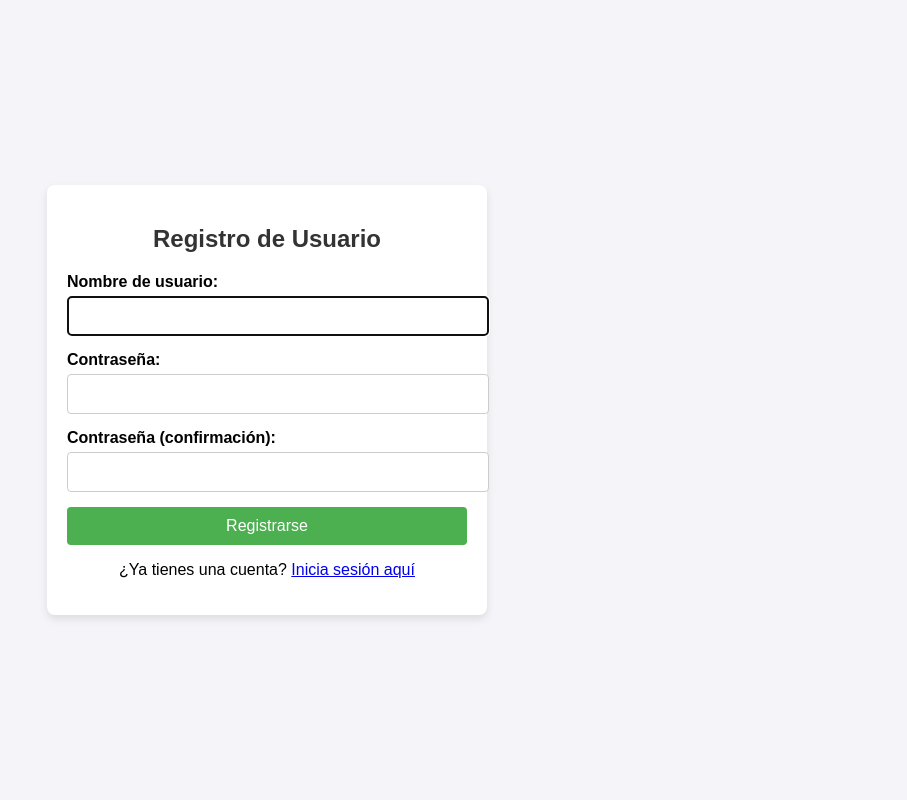
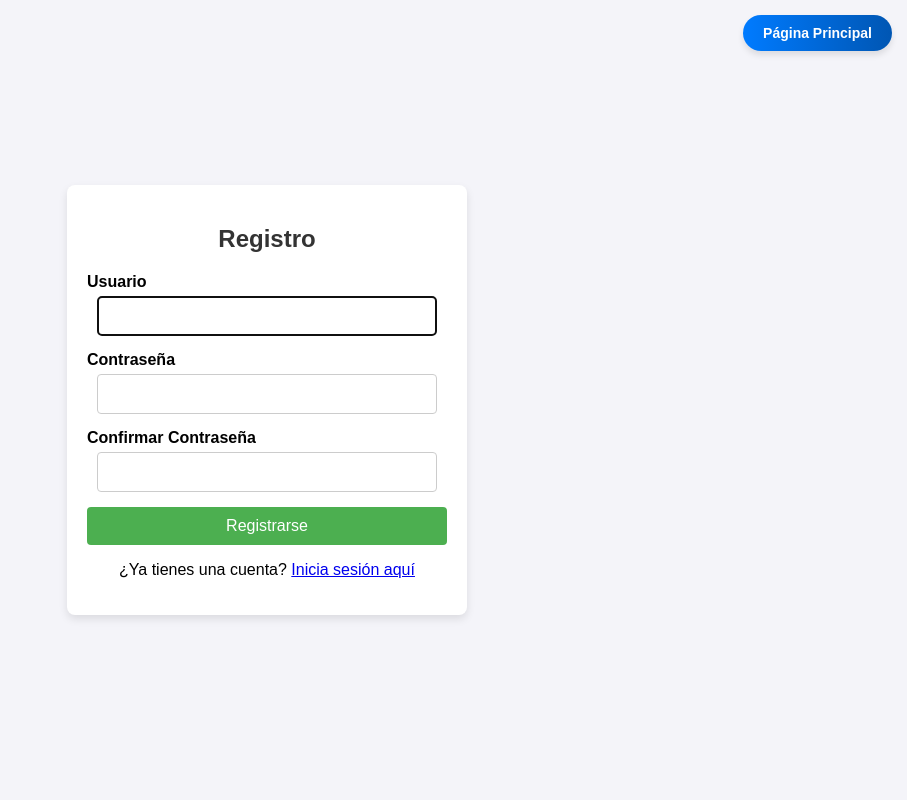
Before and after one commit to HectorNG840/tienda_Esoterica, a Django app: page /register/ in a window 1280 px wide. Shown: the whole page, without its empty margins (373-1280 px from the left). Run offline with Django 5.2, Linux system fonts and the light colour scheme.

Commit message:
feat: updated visuals and forms for login and register

```diff
--- a/tienda/tiendaEsoterica/templates/tiendaEsoterica/register.html
+++ b/tienda/tiendaEsoterica/templates/tiendaEsoterica/register.html
@@ -3,7 +3,7 @@
 <head>
     <meta charset="UTF-8">
     <meta name="viewport" content="width=device-width, initial-scale=1.0">
-    <title>Registro de Usuario</title>
+    <title>Tienda Esotérica</title>
     <style>
         body {
             font-family: Arial, sans-serif;
@@ -13,6 +13,7 @@
             align-items: center;
             min-height: 100vh;
             margin: 0;
+            position: relative;
         }
         .register-container {
             background-color: #fff;
@@ -21,6 +22,7 @@
             box-shadow: 0 4px 8px rgba(0, 0, 0, 0.1);
             width: 100%;
             max-width: 400px;
+            box-sizing: border-box;
         }
         h2 {
             color: #333;
@@ -28,18 +30,21 @@
         }
         .form-group {
             margin-bottom: 15px;
+            position: relative;
         }
         label {
             display: block;
             font-weight: bold;
             margin-bottom: 5px;
         }
-        input[type="text"], input[type="password"] {
-            width: 100%;
+        input[type="text"], input[type="password"], input[type="email"] {
+            width: calc(100% - 20px);
             padding: 10px;
+            margin: 0 10px;
             border: 1px solid #ccc;
             border-radius: 4px;
             font-size: 16px;
+            box-sizing: border-box;
         }
         .form-error {
             color: #e74c3c;
@@ -59,21 +64,90 @@
         .form-button:hover {
             background-color: #45a049;
         }
+        .password-help {
+            display: none;
+            position: absolute;
+            top: 100%;
+            left: 0;
+            background-color: #fff;
+            border: 1px solid #ddd;
+            border-radius: 4px;
+            padding: 10px;
+            font-size: 0.85em;
+            box-shadow: 0 4px 8px rgba(0, 0, 0, 0.1);
+            z-index: 10;
+            width: 100%;
+            box-sizing: border-box;
+        }
+        .password-help ul {
+            margin: 0;
+            padding: 0;
+            list-style: none;
+        }
+        .password-help ul li {
+            margin-bottom: 5px;
+        }
+        input:focus + .password-help {
+            display: block;
+        }
         .login-link {
             text-align: center;
             margin-top: 10px;
         }
+        .home-link {
+            position: fixed;
+            top: 15px;
+            right: 15px;
+        }
+        .home-link a {
+            display: inline-block;
+            padding: 10px 20px;
+            background: linear-gradient(90deg, #007BFF, #0056b3);
+            color: #fff;
+            text-decoration: none;
+            border-radius: 50px;
+            font-size: 14px;
+            font-weight: bold;
+            text-align: center;
+            box-shadow: 0 4px 6px rgba(0, 0, 0, 0.1);
+            transition: all 0.3s ease;
+        }
+        .home-link a:hover {
+            transform: scale(1.05);
+        }
     </style>
 </head>
 <body>
+    <div class="home-link">
+        <a href="{% url 'home' %}">Página Principal</a>
+    </div>
     <div class="register-container">
-        <h2>Registro de Usuario</h2>
+        <h2>Registro</h2>
         <form method="post" novalidate>
             {% csrf_token %}
             {% for field in form %}
                 <div class="form-group">
-                    {{ field.label_tag }}
+                    <label for="{{ field.id_for_label }}">
+                        {% if field.name == "username" %}
+                            Usuario
+                        {% elif field.name == "password1" %}
+                            Contraseña
+                        {% elif field.name == "password2" %}
+                            Confirmar Contraseña
+                        {% endif %}
+                    </label>
                     {{ field }}
+                    {% if field.name == "password1" %}
+                        <div class="password-help">
+                            <p>Tu contraseña debe cumplir los siguientes requisitos:</p>
+                            <ul>
+                                <li>Tener al menos 8 caracteres.</li>
+                                <li>Incluir al menos una letra mayúscula.</li>
+                                <li>Incluir al menos un número.</li>
+                                <li>Incluir al menos un carácter especial (ej.: @, #, $, %).</li>
+                            </ul>
+                        </div>
+                    {% endif %}
                     {% if field.errors %}
                         <div class="form-error">{{ field.errors|striptags }}</div>
                     {% endif %}
```
Also changed, not shown: tienda/tiendaEsoterica/templates/tiendaEsoterica/login.html (+37 -4 lines).
